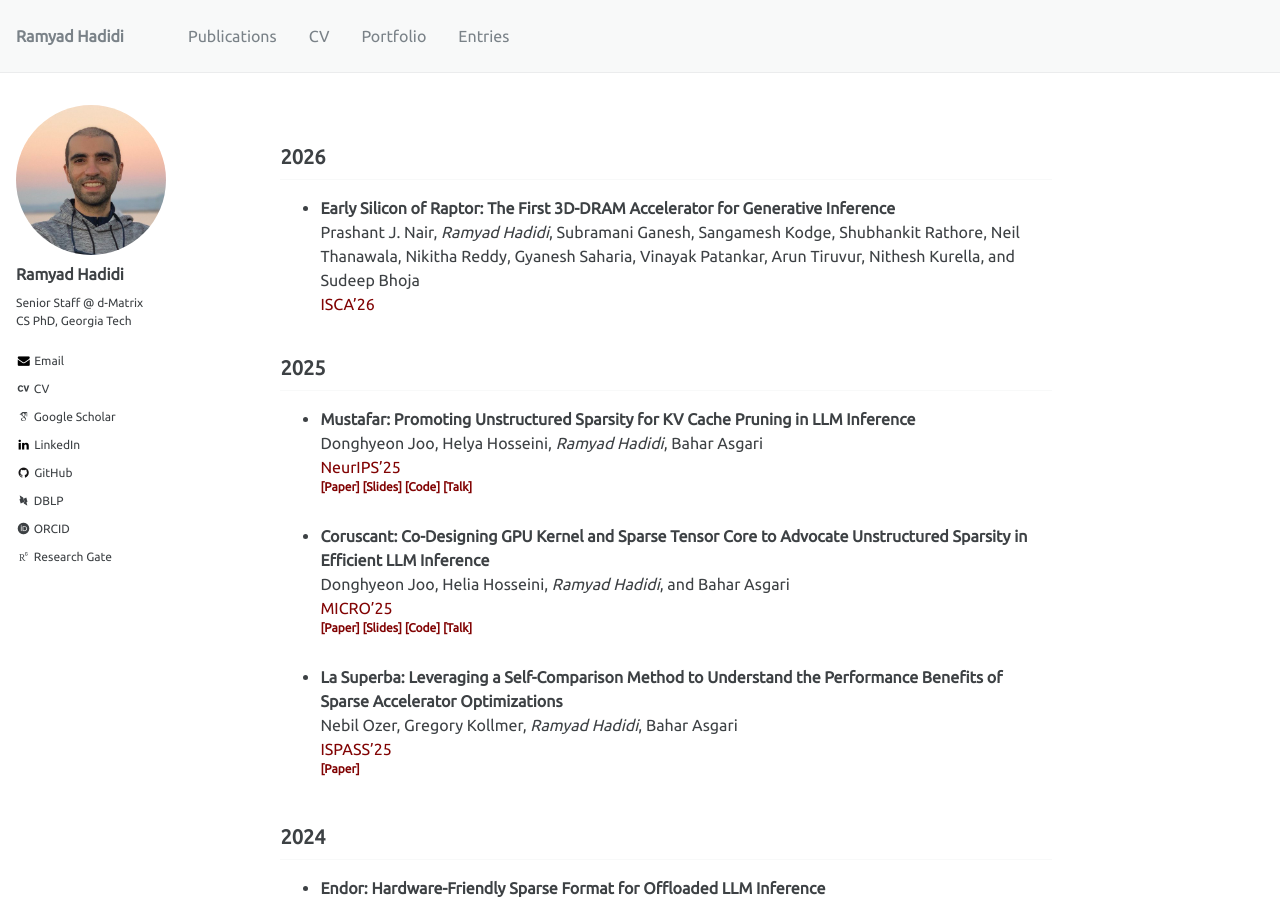
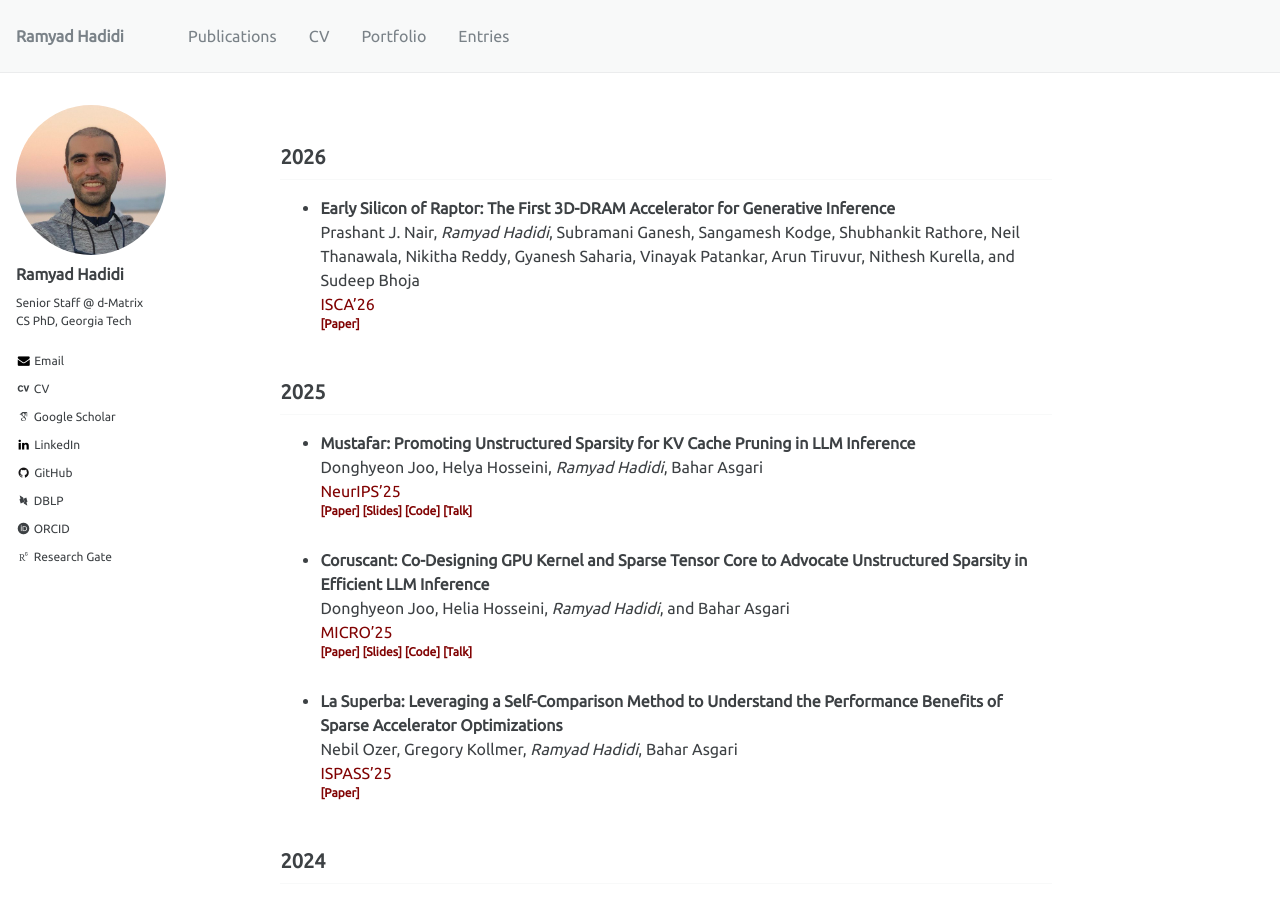
Before and after one commit to ramyadhadidi/ramyadhadidi.github.io, a Jekyll site: the page built from _pages/publications.md, in a window 1280 px wide and 900 px high. Built offline with Jekyll 4.4.1, drawn with Linux system fonts in a browser that asks for light colours; some web fonts are replaced.

Commit message:
Raptor paper

```diff
--- a/_pages/publications.md
+++ b/_pages/publications.md
@@ -10,11 +10,11 @@ title: "Publications"
   * __Early Silicon of Raptor: The First 3D-DRAM Accelerator for Generative Inference__
       Prashant J. Nair, _Ramyad Hadidi_, Subramani Ganesh, Sangamesh Kodge, Shubhankit Rathore, Neil Thanawala, Nikitha Reddy, Gyanesh Saharia, Vinayak Patankar, Arun Tiruvur, Nithesh Kurella, and Sudeep Bhoja
       [ISCA'26](https://www.iscaconf.org/isca2026/)
-      <!-- <sup> -->
-      <!-- [__[Paper]__]() -->
+      <sup>
+      [__[Paper]__](https://ramyadhadidi.github.io/files/dMatrix-Raptor-ISCA.pdf)
       <!-- [__[Slides]__]() -->
       <!-- [__[Talk]__]() -->
-      <!-- </sup>   -->
+      </sup>
 
 ##  2025
   * __Mustafar: Promoting Unstructured Sparsity for KV Cache Pruning in LLM Inference__
```
Also changed, not shown: 1 other file.
